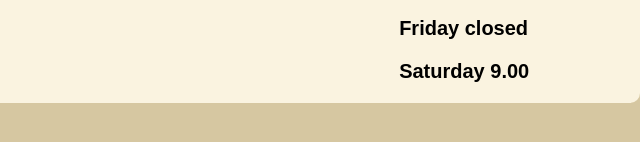
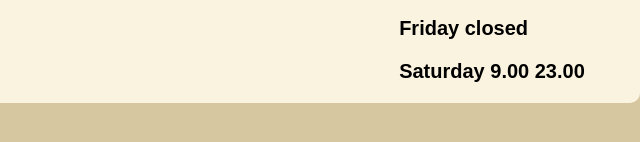
Before and after one commit to chakib-sdr/restaurant-page, a website built with webpack: page src/index.html in a window 1280 px wide. Both pictures are taken after a click on the button "About Us". Shown: the part 438-580 px from the top of the page, 640-1280 px from the left. Built offline with nearby package versions, Linux system fonts and the light colour scheme; a web font is replaced by a local one.

Commit message:
finished

```diff
--- a/src/index.html
+++ b/src/index.html
@@ -99,7 +99,7 @@
             <p>Wednesday 9.00 23.00</p>
             <p>Tuesday 9.00 23.00</p>
             <p>Friday closed</p>
-            <p>Saturday 9.00</p>
+            <p>Saturday 9.00 23.00</p>
         </div>
         </div>
         <div class="contactcontainer">
```
